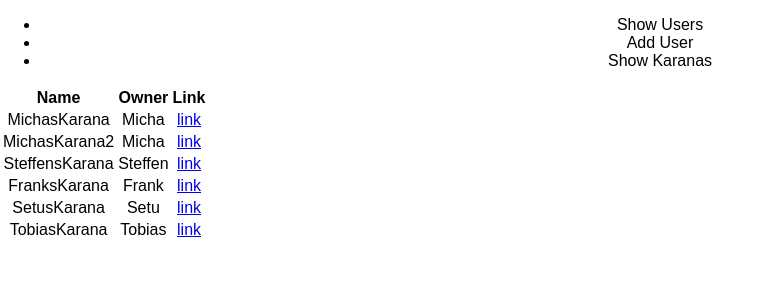
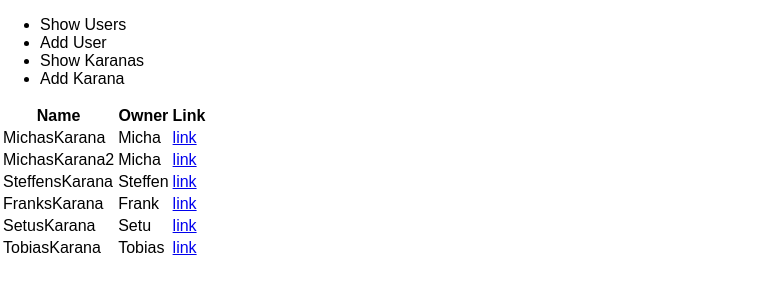
Before and after one commit to soldesign/frontend-react, a React (Create React App) app in the folder karana-app-test/: page / in a window 1280 px wide. Shown: the top 300 px of the page, without its empty margins (0-772 px from the left). Built offline with nearby package versions, Linux system fonts and the light colour scheme.

Commit message:
first suggestions for a react like app

```diff
--- a/karana-app-test/src/App.js
+++ b/karana-app-test/src/App.js
@@ -1,8 +1,7 @@
 import React, { Component } from 'react';
-import logo from './logo.svg';
 import './App.css';
 
-class KaranaPropertiesRow extends React.Component {
+class KaranaPropertiesRow extends Component {
   render() {
     return <tr>
             <th>Name</th>
@@ -12,7 +11,7 @@ class KaranaPropertiesRow extends React.Component {
   }
 }
 
-class KaranaRow extends React.Component {
+class KaranaRow extends Component {
   render() {
     return (
       <tr>
@@ -24,7 +23,7 @@ class KaranaRow extends React.Component {
   }
 }
 
-class UserPropertiesRow extends React.Component {
+class UserPropertiesRow extends Component {
   render() {
     return <tr>
             <th>Name</th>
@@ -34,7 +33,7 @@ class UserPropertiesRow extends React.Component {
   }
 }
 
-class UserRow extends React.Component {
+class UserRow extends Component {
   render() {
     return (
       <tr>
@@ -45,19 +44,86 @@ class UserRow extends React.Component {
   }
 }
 
-
-class SideBar extends React.Component {
+class FormInputTemplate extends Component {
   constructor(props) {
     super(props);
-    this.handleUserSelection = this.handleUserSelection.bind(this);
-    this.handleKaranaSelection = this.handleKaranaSelection.bind(this);
-  }
-  handleUserSelection(e) {
-    this.props.onResourceSelection('user');
+    this.handleChange = this.handleChange.bind(this);
   }
 
-  handleKaranaSelection(e) {
-    this.props.onResourceSelection('karana');
+  handleChange(event) {
+    this.props.onValueChange(this.props.label, event.target.value)
+  }
+
+  render() {
+    return (
+      <label>
+        {this.props.label}
+        <input type="text" value={this.props.value} onChange={this.handleChange} />
+      </label>
+    );
+  }
+}
+
+class KaranaForm extends Component {
+	constructor(props) {
+    super(props);
+    this.state = {
+    	Name: '',
+    	Owner:''
+    };
+    this.handleSubmit = this.handleSubmit.bind(this);
+    this.handleValueChange = this.handleValueChange.bind(this);
+  }
+
+	handleSubmit(event) {
+    alert('A name was submitted: ' + this.state.Name + ' ' + this.state.Owner);
+    event.preventDefault();
+  }
+
+  handleValueChange(label,value) {
+  	this.setState({
+      [label]: value,
+    });
+  }
+
+	render() {
+    return (
+			<form onSubmit={this.handleSubmit}>
+        <FormInputTemplate value={this.state.Name} label='Name' onValueChange={this.handleValueChange}/>
+        <FormInputTemplate value={this.state.Owner} label='Owner' onValueChange={this.handleValueChange}/>
+        <input type="submit" value="Submit" />
+      </form>
+		);
+  }
+}
+
+
+class SideBar extends Component {
+  constructor(props) {
+    super(props);
+    this.handleUserShowSelection = this.handleUserShowSelection.bind(this);
+    this.handleKaranaShowSelection = this.handleKaranaShowSelection.bind(this);
+    this.handleUserFormSelection = this.handleUserFormSelection.bind(this);
+    this.handleKaranaFormSelection = this.handleKaranaFormSelection.bind(this);
+  }
+  handleUserShowSelection(e) {
+    this.props.onResourceSelection('user','show');
+    console.log(e);
+  }
+
+  handleKaranaShowSelection(e) {
+    this.props.onResourceSelection('karana','show');
+    console.log(e);
+  }
+
+  handleUserFormSelection(e) {
+    this.props.onResourceSelection('user','form');
+    console.log(e);
+  }
+
+  handleKaranaFormSelection(e) {
+    this.props.onResourceSelection('karana','form');
+    console.log(e);
   }
 
   render() {
@@ -65,13 +131,16 @@ class SideBar extends React.Component {
       <div>
         <ul>
           <li >
-            <a onClick={this.handleUserSelection}>Show Users</a>
+            <a onClick={this.handleUserShowSelection}>Show Users</a>
           </li>
           <li >
-            <a> Add User </a>
+            <a onClick={this.handleUserFormSelection}> Add User </a>
           </li>
           <li >
-            <a onClick={this.handleKaranaSelection}> Show Karanas </a>
+            <a onClick={this.handleKaranaShowSelection}> Show Karanas </a>
+          </li>
+          <li >
+            <a onClick={this.handleKaranaFormSelection}> Add Karana </a>
           </li>
         </ul>
       </div>
@@ -79,22 +148,16 @@ class SideBar extends React.Component {
   }
 }
 
-class ResourceTable extends React.Component {
+class UserShow extends Component {
   render() {
     var rows = [];
-    if (this.props.resource === 'user'){
-      this.props.users.forEach(function(resource) {
-        rows.push(<UserRow user={resource} key={resource.name} />);
-      });
-    } else {
-      this.props.karanas.forEach(function(resource) {
-        rows.push(<KaranaRow karana={resource} key={resource.name} />);
-      });
-    }
+    this.props.users.forEach(function(user) {
+      rows.push(<UserRow user={user} key={user.name} />);
+    });
     return (
       <table>
         <thead>
-          {this.props.resource === 'user' ? <UserPropertiesRow /> : <KaranaPropertiesRow />}
+          <UserPropertiesRow />
         </thead>
         <tbody>{rows}</tbody>
       </table>
@@ -102,28 +165,107 @@ class ResourceTable extends React.Component {
   }
 }
 
+class KaranaShow extends Component {
+  render() {
+    var rows = [];
+    this.props.karanas.forEach(function(karana) {
+      rows.push(<KaranaRow karana={karana} key={karana.name} />);
+    });
+    return (
+      <table>
+        <thead>
+          <KaranaPropertiesRow />
+        </thead>
+        <tbody>{rows}</tbody>
+      </table>
+    );
+  }
+}
+// class ResourceForm extends Component {
+//     render() {
+//     var rows = [];
+//     if (this.props.resource === 'user'){
+//         rows.push(<UserInputRow />);
+//     } else {
+//         rows.push(<KaranaInputRow />);
+//     }
+//     return (
+//       <table>
+//         <thead>
+//           {this.props.resource === 'user' ? <UserInputPropertiesRow /> : <KaranaInputPropertiesRow />}
+//         </thead>
+//         <tbody>{rows}</tbody>
+//       </table>
+//     );
+//   }
+// }
+
+function DisplayAction(props){
+	const res = props.resource
+	const type = props.type
+	if (res === 'karana' && type === 'show'){
+	 	return <KaranaShow karanas={props.karanas}/>
+	}
+	else if (res === 'user' && type === 'show'){
+	 	return <UserShow users={props.users}/>
+	}
+	else if (res === 'user' && type === 'form'){
+	 	return <div> Form for user</div>
+	}
+	else if (res === 'karana' && type === 'form'){
+	 	return <KaranaForm />
+	}
+	return <div> Hello </div>
+}
+
+
 
 
 class App extends Component {
   constructor(props) {
     super(props);
     this.state = {
-      resource: 'karana'
+      resource: 'karana',
+      type: 'show',
+      karanas: [],
+      users: [],
     };
+    this.KARANAS = [
+		  {name: 'MichasKarana', owner: 'Micha', link: 'https://grafana.me-soldesign.com'},
+		  {name: 'MichasKarana2', owner: 'Micha', link: 'https://grafana.me-soldesign.com'},
+		  {name: 'SteffensKarana', owner: 'Steffen', link: 'https://grafana.me-soldesign.com'},
+		  {name: 'FranksKarana', owner: 'Frank', link: 'https://grafana.me-soldesign.com'},
+		  {name: 'SetusKarana', owner: 'Setu', link: 'https://grafana.me-soldesign.com'},
+		  {name: 'TobiasKarana', owner: 'Tobias', link: 'https://grafana.me-soldesign.com'},
+		];
+		this.USERS = [
+		  {name: 'Micha', email: 'micha@ex.de'},
+		  {name: 'Steffen', email: 'steffen@ex.de'},
+		  {name: 'Frank', email: 'frank@ex.de'},
+		  {name: 'Setu', email: 'setu@ex.de'},
+		  {name: 'Tobias', email: 'tobias@ex.de'},
+	  ];
     this.handleResourceSelection = this.handleResourceSelection.bind(this);
   }
-
-  handleResourceSelection(resource) {
+   componentDidMount() {
     this.setState({
-      resource: resource
+      karanas: this.KARANAS,
+      users: this.USERS
     });
   }
 
+  handleResourceSelection(resource,type) {
+    this.setState({
+      resource: resource,
+      type: type
+    });
+  }
   render() {
+
     return (
-      <div className="App">
+      <div >
         <SideBar onResourceSelection={this.handleResourceSelection} />
-        <ResourceTable users={this.props.users} karanas={this.props.karanas} resource={this.state.resource}/>
+        <DisplayAction users={this.state.users} karanas={this.state.karanas} resource={this.state.resource} type={this.state.type}/>
       </div>
     );
   }
--- a/karana-app-test/src/index.js
+++ b/karana-app-test/src/index.js
@@ -5,26 +5,13 @@ import './index.css';
 
 
 
-var USERS = [
-  {name: 'Micha', email: 'micha@ex.de'},
-  {name: 'Steffen', email: 'steffen@ex.de'},
-  {name: 'Frank', email: 'frank@ex.de'},
-  {name: 'Setu', email: 'setu@ex.de'},
-  {name: 'Tobias', email: 'tobias@ex.de'},
-];
 
 
-var KARANAS = [
-  {name: 'MichasKarana', owner: 'Micha', link: 'https://grafana.me-soldesign.com'},
-  {name: 'MichasKarana2', owner: 'Micha', link: 'https://grafana.me-soldesign.com'},
-  {name: 'SteffensKarana', owner: 'Steffen', link: 'https://grafana.me-soldesign.com'},
-  {name: 'FranksKarana', owner: 'Frank', link: 'https://grafana.me-soldesign.com'},
-  {name: 'SetusKarana', owner: 'Setu', link: 'https://grafana.me-soldesign.com'},
-  {name: 'TobiasKarana', owner: 'Tobias', link: 'https://grafana.me-soldesign.com'},
-];
+
+
 
 
 ReactDOM.render(
-  <App users={USERS} karanas={KARANAS}/>,
+  <App />,
   document.getElementById('root')
 );
```
